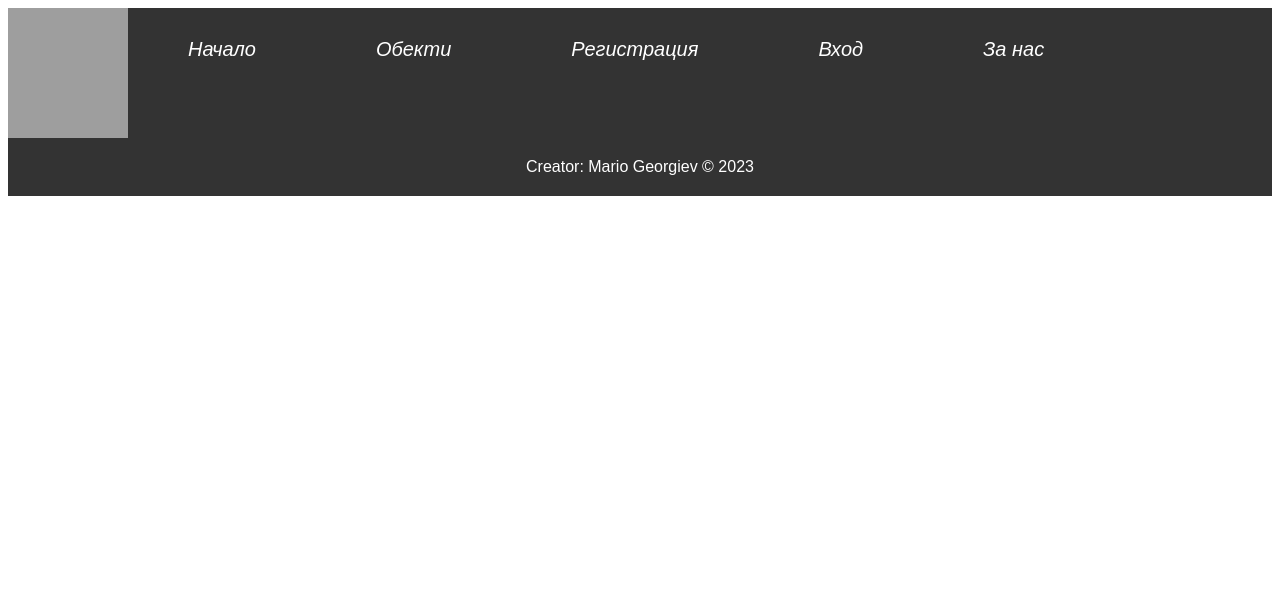
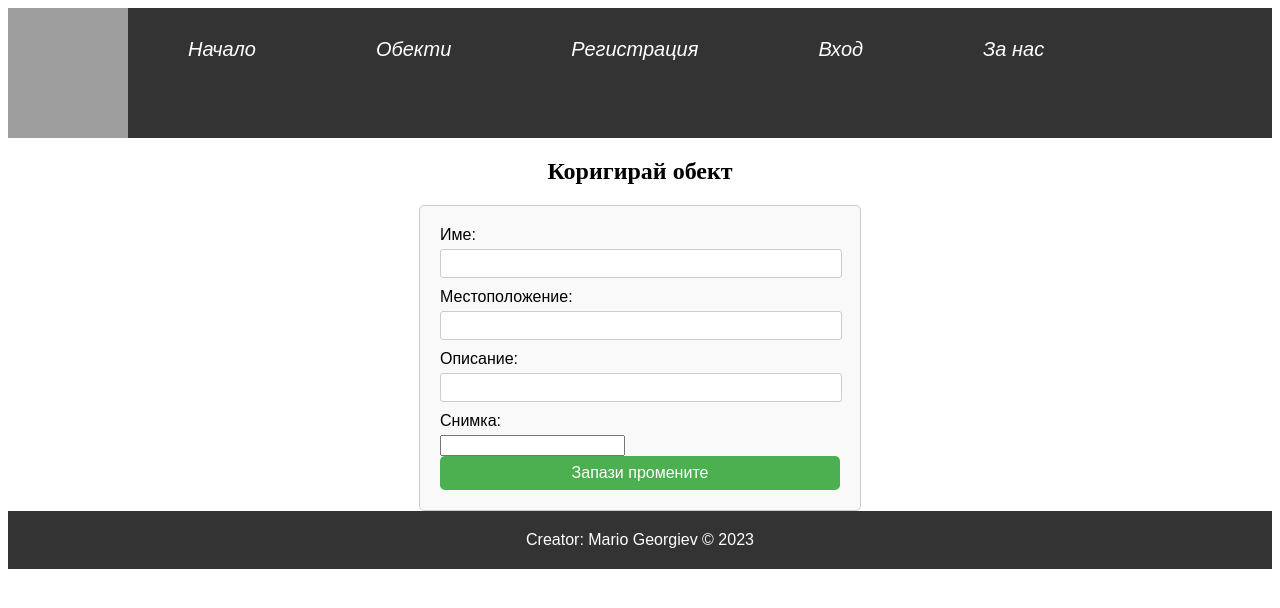
Before and after one commit to lenzarata93/react-project, a React (Vite) app in the folder client/: page /places/1/edit in a window 1280 px wide. Shown: the top 608 px of the page. Built offline with nearby package versions, Linux system fonts and the light colour scheme; no server answers; grey boxes are pictures that could not be loaded.

Commit message:
not finished edit page form

```diff
--- a/client/src/App.jsx
+++ b/client/src/App.jsx
@@ -64,7 +64,7 @@ function App() {
      <Routes>
       <Route path='/places' element = { <PlacesList />} />
       <Route path='/places/:id' element = {<PlaceDetails />} />
-      <Route path='/places/edit/:id' element = {<PlaceEdit />} />
+      <Route path='/places/:id/edit' element = {<PlaceEdit />} />
       <Route path='/registration' element={<Registration />} />
       <Route path='/login' element = {<Login />} />
 
--- a/client/src/components/Places/Place-Details.jsx
+++ b/client/src/components/Places/Place-Details.jsx
@@ -1,5 +1,5 @@
 import { useEffect } from "react";
-import { useParams } from "react-router-dom"
+import { Link, useParams } from "react-router-dom"
 import * as placeService from '../../services/placeService'
 import { useState } from "react";
 import styles from '../Places/Place-Details.module.css'
@@ -28,8 +28,9 @@ return (<>
 
     {isOwner && (
    <div className={styles.divBtn}>
-   <button className={styles.btn}>Промени</button>
-   <button className={styles.btn}>Изтрий</button>
+    <Link className={styles.btn} to={`/places/${id}/edit`}>EDIT</Link>
+    <Link className={styles.btn}to={`/places/${id}/delete`}>DELETE</Link>
+
    </div>
     )}
 
--- a/client/src/components/Places/Place-Edit.jsx
+++ b/client/src/components/Places/Place-Edit.jsx
@@ -1,5 +1,19 @@
+import { useEffect } from "react";
+import { useParams } from "react-router-dom"
+import { getOne } from "../../services/placeService";
+import { useState } from "react";
+
 export default function PlaceEdit(){
+const {id} =useParams();
+console.log(`ID is ${id}`)
+const [place,setPlace] = useState({});
+useEffect(()=>{
+    const place= getOne(id)
+    .then(res=>setPlace(res));
 
+},{});
+
+console.log(place)
     return(
         <section>
         <h1>
@@ -8,14 +22,14 @@ export default function PlaceEdit(){
             </h1>
         <form >
           <label htmlFor="name">Име:</label>
-          <input type="text" id="name" name="name" required="" />
+          <input type="text" value ={place.name} id="name" name="name" required="" />
           <label htmlFor="location">Местоположение:</label>
-          <input type="text" id="location" name="location" required="" />
+          <input type="text" value = {place.location} id="location" name="location" required="" />
           <label htmlFor="description">Описание:</label>
-          <input type="text" id="description" name="description" required="" />
+          <input type="text" value={place.description} id="description" name="description" required="" />
          <label htmlFor="Снимка">Снимка:</label>
-          <input type="imgUrl" id="imgUrl" name="imgUrl" required="" />
-          <input type="submit" defaultValue="Запази промените" />
+          <input type="imgUrl" value={place.imgUrl} id="imgUrl" name="imgUrl" required="" />
+          <input type="submit"value="Запази промените" />
         </form>
 
               </section>
--- a/client/src/components/Places/Places-Add.jsx
+++ b/client/src/components/Places/Places-Add.jsx
@@ -25,7 +25,7 @@ export default function PlacesAdd(){
   <input type="text" id="description" name="description" required="" />
  <label htmlFor="Снимка">Снимка:</label>
   <input type="imgUrl" id="imgUrl" name="imgUrl" required="" />
-  <input type="submit" defaultValue="Изпрати" />
+  <input type="submit" value="Добави обект" />
 </form>
 
       </section>
--- a/client/src/components/Users/User-Login.jsx
+++ b/client/src/components/Users/User-Login.jsx
@@ -31,7 +31,7 @@ const {loginSubmitHandler} = useContext(AuthContext);
     onChange={onChange} />
     <br />
     <br />
-    <input type="submit" defaultValue="Вход" />
+    <input type="submit" value="Вход" />
   </form>
   <p>
     Все още нямаш регистрация? <a href="/register">Направи я сега</a>
--- a/client/src/components/Users/User-Registration.jsx
+++ b/client/src/components/Users/User-Registration.jsx
@@ -50,7 +50,7 @@ const {values,onChange,onSubmit} = useForm(registerSubmitHandler,{
   />
   <br />
   <br />
-  <input type="submit" defaultValue="Регистрация" />
+  <input type="submit" value="Регистрация" />
   <p>
     Вече имаш регистрация? <Link to="/login">Влез</Link>
   </p>
--- a/client/src/services/placeService.js
+++ b/client/src/services/placeService.js
@@ -19,7 +19,11 @@ export const create= async(placeData) =>{
 };
 export const getOne = async (placeId) => {
     const result = await request.get(`${baseUrl}/${placeId}`);
-    console.log(`in getOne result is : ${result}`)
+    console.log(`in getOne result is : ${Object.values(result)}`)
 
     return result;
 };
+export const edit= async(id,placeData) =>{
+    const result = await request.post(`${baseUrl}/${id}`,placeData);
+       return result;
+  };
```
